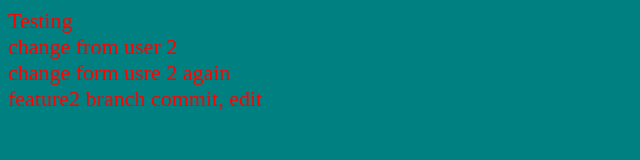
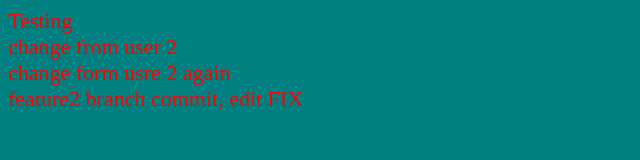
Before and after one commit to daniillogvinenko/git-team-test, a website: page index.html in a window 1280 px wide. Shown: the full height of the page, 0-640 px from the left. Drawn offline with Linux system fonts and the light colour scheme.

Commit message:
feature2 fix

```diff
--- a/index.html
+++ b/index.html
@@ -10,6 +10,6 @@
         Testing
         <div>change from user 2</div>
         <div>change form usre 2 again</div>
-        <div>feature2 branch commit, edit</div>
+        <div>feature2 branch commit, edit FIX</div>
     </body>
 </html>
```
